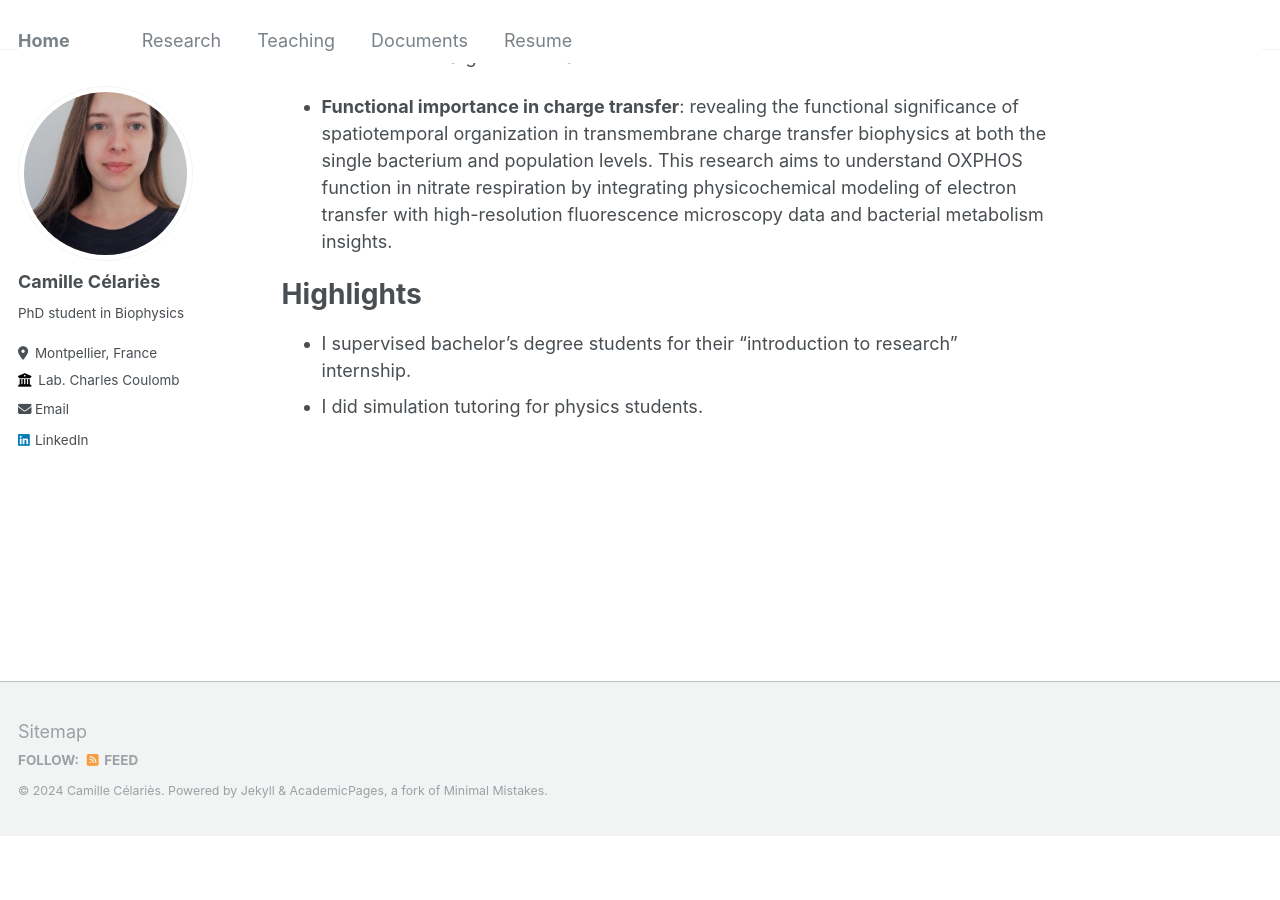
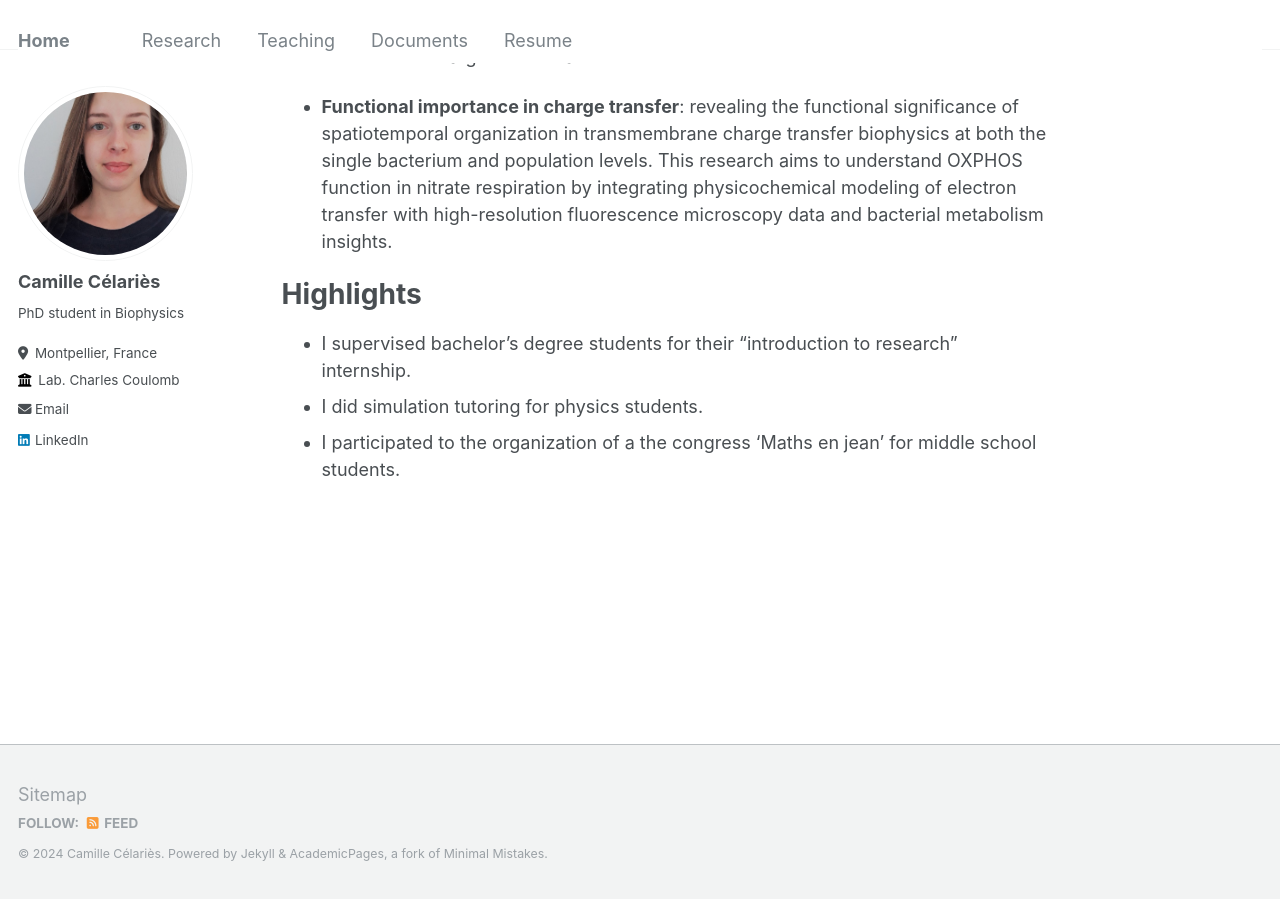
Before and after one commit to camillecelaries/camillecelaries.github.io, a Jekyll site: the page built from _pages/about.md, in a window 1280 px wide and 900 px high, scrolled down 578 px. Built offline with Jekyll 4.4.1, drawn with Linux system fonts in a browser that asks for light colours; before the commit the page ends 1415 px from its top, so only the background shows below that.

Commit message:
Update about.md

```diff
--- a/_pages/about.md
+++ b/_pages/about.md
@@ -27,3 +27,4 @@ Highlights
 ======
 - I supervised bachelor's degree students for their "introduction to research" internship.
 - I did simulation tutoring for physics students.
+- I participated to the organization of a the congress 'Maths en jean' for middle school students.
```
